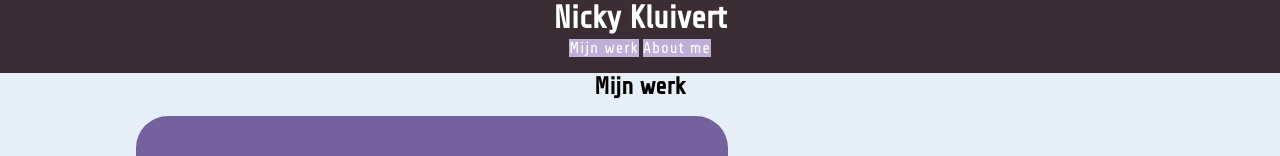
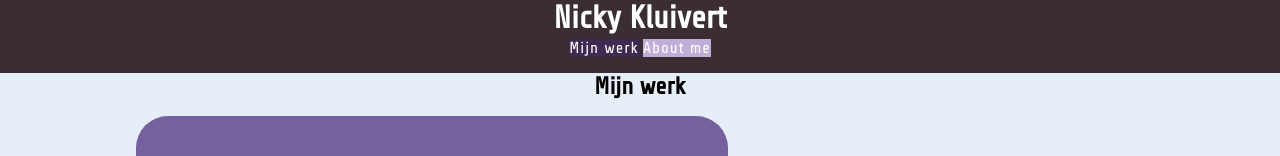
Before and after one commit to nkluivert/portfolio, a plain HTML site: page index.html in a window 1280 px wide. In both pictures the pointer is over the link "Mijn werk". Shown: the top 156 px of the page. Drawn offline with Linux system fonts and the light colour scheme; a web font is replaced by a local one.

Commit message:
Update style.css

```diff
--- a/style.css
+++ b/style.css
@@ -19,6 +19,8 @@ header{
 h1{
     padding-bottom: 0.1em;
 }
+a:hover{
+    background-color:#3f2a52;}
 
 p,h1,h2,h3{
     font-family: "share tech";
```
